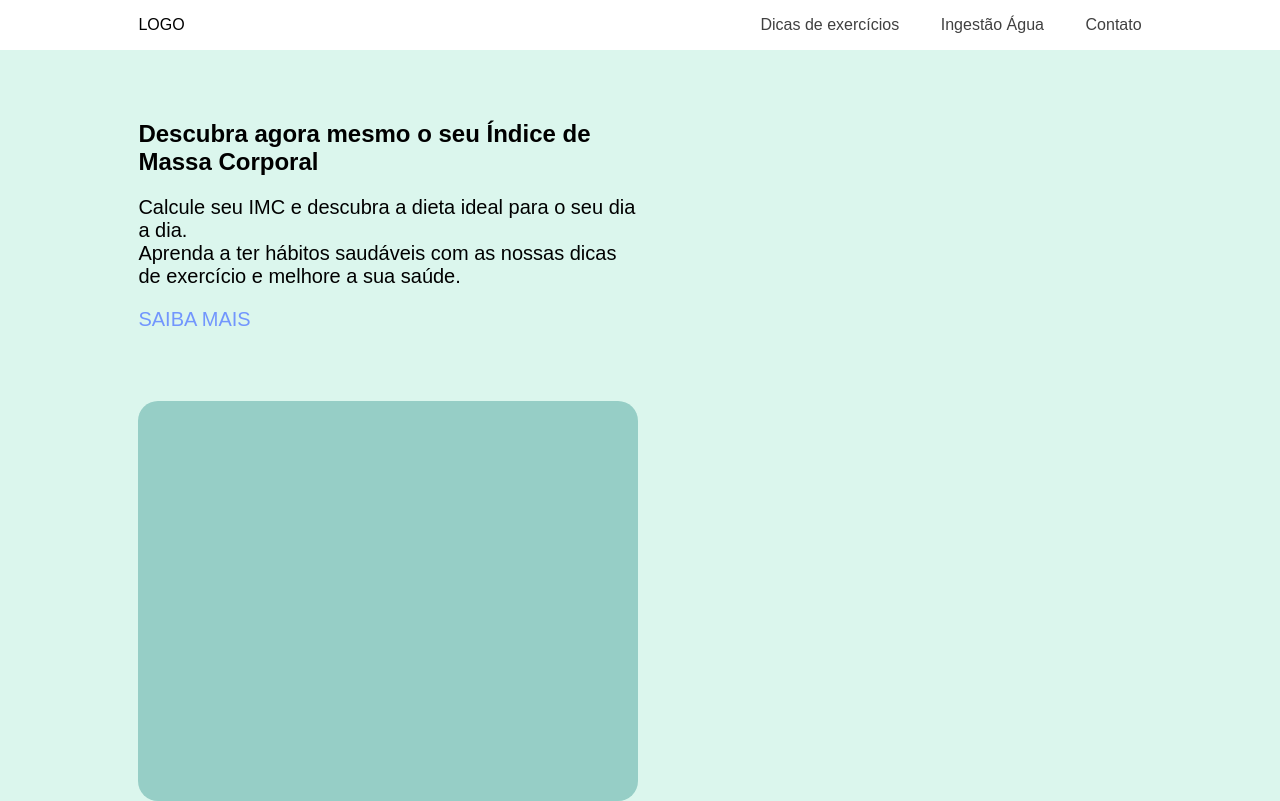
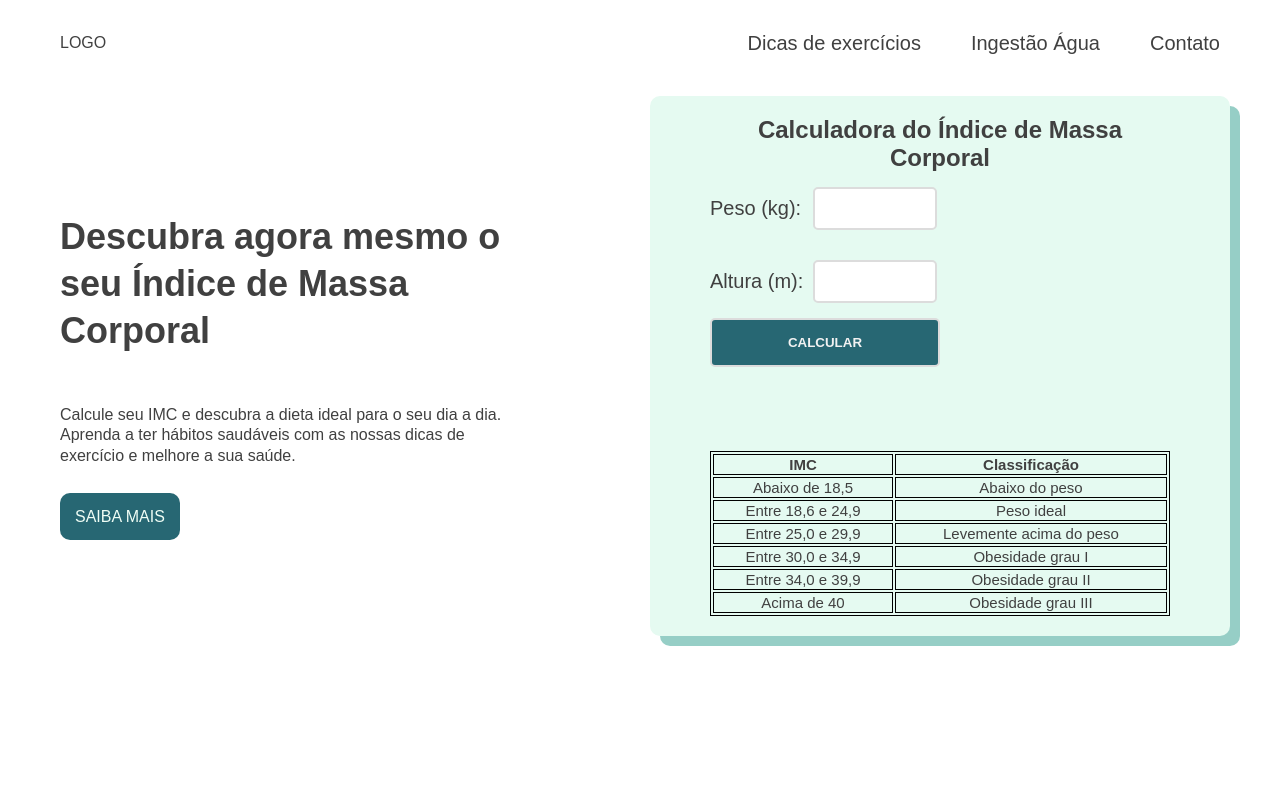
Before and after one commit to victorrgodoy/proj-web-imc, a plain HTML site: page index.html in a window 1280 px wide. Drawn offline with Linux system fonts and the light colour scheme.

Commit message:
main and header

```diff
--- /dev/null
+++ b/css/global.css
@@ -0,0 +1,27 @@
+body {
+  font-family: Arial;
+  margin: 0px;
+  color: #404040;
+}
+
+h1,
+h2,
+h3,
+p {
+  margin: 0px;
+}
+
+ul {
+  margin: 0px;
+  padding: 0px;
+  list-style: none;
+}
+
+img {
+  max-width: 100%;
+  display: block;
+}
+
+a {
+  text-decoration: none;
+}
--- /dev/null
+++ b/css/header.css
@@ -0,0 +1,45 @@
+nav {
+  display: flex;
+  justify-content: space-between;
+  align-items: center;
+  padding: 20px 0px;
+  max-width: 1200px;
+  margin: 0 auto;
+}
+
+nav p {
+  padding: 10px 20px;
+}
+
+nav ul {
+  display: flex;
+  gap: 10px;
+  flex-wrap: wrap;
+  justify-content: center;
+}
+
+nav a {
+  font-size: 20px;
+  color: #404040;
+  line-height: 1.3;
+  /* aumentar área clique com padding nos links*/
+  padding: 10px 20px;
+  display: block;
+}
+
+nav a:hover {
+  color: #276773;
+  transition: 0, 3s;
+}
+
+@media (max-width: 800px) {
+  nav {
+    flex-direction: column;
+    gap: 20px;
+    padding: 15px 0px;
+  }
+  nav a {
+    background-color: #f7fef9;
+    border-radius: 4px;
+  }
+}
--- /dev/null
+++ b/css/introducao.css
@@ -0,0 +1,110 @@
+article {
+  display: grid;
+  grid-template-columns: repeat(12, 1fr);
+  max-width: 1200px;
+  margin: 0 auto;
+  align-items: center;
+}
+
+.introducao {
+  grid-column: 1 / 6;
+  padding: 10px 20px;
+}
+
+.introducao h1 {
+  font-size: 36px;
+  padding: 30px 0px;
+  line-height: 1.3;
+}
+
+.introducao p {
+  padding: 20px 0px;
+  line-height: 1.3;
+}
+
+.introducao a {
+  color: #effdf5;
+  background-color: #276773;
+  padding: 15px;
+  border-radius: 10px;
+}
+
+.introducao a:hover {
+  background-color: #f7fef9;
+  color: #404040;
+  transition: 0.3s;
+}
+
+.box-imc {
+  grid-column: 7 / 13;
+  background-color: #e5faf1;
+  border-radius: 10px;
+  padding: 20px 0px;
+  gap: 10px;
+  margin: 10px 10px;
+  height: 500px;
+  display: flex;
+  flex-direction: column;
+  justify-content: space-between;
+  box-shadow: 10px 10px #96cec6;
+}
+
+.calculadora-imc {
+  font-size: 24px;
+  font-weight: bold;
+  padding: 0px 60px;
+  display: grid;
+  grid-template-columns: auto 1fr;
+}
+
+.calculadora-imc p {
+  grid-column: 1 / 3;
+  font-size: 24px;
+  text-align: center;
+}
+
+label {
+  grid-column: 1;
+  padding: 25px 0px;
+  font-weight: 300;
+  font-size: 20px;
+}
+
+input {
+  margin: 15px 10px;
+  padding: 10px;
+  border-radius: 5px;
+  max-width: 100px;
+  grid-column: 2;
+  border: 2px solid gainsboro;
+}
+
+#button {
+  max-width: 230px;
+  padding: 15px 20px;
+  background-color: #276773;
+  color: #f2f2f2;
+  margin: 0px 0px;
+  grid-column: 1 / 3;
+  font-weight: bold;
+}
+
+table {
+  margin: 0px 60px;
+  text-align: center;
+  border: 1px solid black;
+  font-size: 15px;
+  max-width: 100%;
+}
+
+table th,
+td {
+  border: 1px solid black;
+}
+
+@media (max-width: 1090px) {
+  article {
+    display: flex;
+    flex-direction: column;
+  }
+}
--- /dev/null
+++ b/css/style.css
@@ -0,0 +1,3 @@
+@import url(global.css);
+@import url(header.css);
+@import url(introducao.css);
--- a/index.html
+++ b/index.html
@@ -4,12 +4,12 @@
     <meta charset="UTF-8" />
     <meta name="viewport" content="width=device-width, initial-scale=1.0" />
     <title>IMC Saudável</title>
-    <link rel="stylesheet" href="style.css" />
+    <link rel="stylesheet" href="css/style.css" />
   </head>
   <body>
     <header>
-      <p id="logo">LOGO</p>
       <nav>
+        <p>LOGO</p>
         <ul>
           <li><a href="#">Dicas de exercícios</a></li>
           <li><a href="#">Ingestão Água</a></li>
@@ -20,17 +20,57 @@
 
     <main>
       <article>
-        <div class="conteudo-imc">
+        <div class="introducao">
           <h1>Descubra agora mesmo o seu Índice de Massa Corporal</h1>
           <p>
             Calcule seu IMC e descubra a dieta ideal para o seu dia a dia.
-            <br />Aprenda a ter hábitos saudáveis com as nossas dicas de
-            exercício e melhore a sua saúde.
+            Aprenda a ter hábitos saudáveis com as nossas dicas de exercício e
+            melhore a sua saúde.
           </p>
-          <p><a href="SAIBA MAIS">SAIBA MAIS</a></p>
+          <p><a href="#">SAIBA MAIS</a></p>
         </div>
-        <div class="calculadora-box">
-          <div class="calculadora-imc"></div>
+        <div class="box-imc">
+          <div class="calculadora-imc">
+            <p>Calculadora do Índice de Massa Corporal</p>
+
+            <label for="peso">Peso (kg):</label>
+            <input type="number" id="peso" name="peso" />
+
+            <label for="altura">Altura (m):</label>
+            <input type="number" id="altura" name="altura" />
+
+            <input type="submit" id="button" value="CALCULAR" />
+          </div>
+          <table>
+            <tr>
+              <th>IMC</th>
+              <th>Classificação</th>
+            </tr>
+            <tr>
+              <td>Abaixo de 18,5</td>
+              <td>Abaixo do peso</td>
+            </tr>
+            <tr>
+              <td>Entre 18,6 e 24,9</td>
+              <td>Peso ideal</td>
+            </tr>
+            <tr>
+              <td>Entre 25,0 e 29,9</td>
+              <td>Levemente acima do peso</td>
+            </tr>
+            <tr>
+              <td>Entre 30,0 e 34,9</td>
+              <td>Obesidade grau I</td>
+            </tr>
+            <tr>
+              <td>Entre 34,0 e 39,9</td>
+              <td>Obesidade grau II</td>
+            </tr>
+            <tr>
+              <td>Acima de 40</td>
+              <td>Obesidade grau III</td>
+            </tr>
+          </table>
         </div>
       </article>
     </main>
--- a/style.css
+++ /dev/null
@@ -1,70 +0,0 @@
-body {
-  margin: 0;
-  padding: 0;
-  font-family: Arial;
-}
-
-header {
-  display: flex;
-  justify-content: space-between;
-  margin: 0rem 8.65rem;
-}
-
-nav ul {
-  display: flex;
-  gap: 2.6rem;
-  list-style: none;
-  font-size: 1rem;
-}
-
-nav a {
-  text-decoration: none;
-  color: #404040;
-}
-
-nav a:hover {
-  color: #41878b;
-  transition: 0.3s;
-}
-
-main {
-  height: auto;
-  background-color: #dbf6ed;
-}
-
-article {
-  display: grid;
-  grid-template-columns: 1fr 1fr;
-  margin: 0rem 8.65rem;
-}
-
-.conteudo-imc {
-  padding: 50px 0px;
-  max-width: 500px;
-}
-
-.conteudo-imc p {
-  font-size: 20px;
-}
-
-.conteudo-imc a {
-  text-decoration: none;
-  color: #7296fd;
-}
-
-.conteudo-imc a:hover {
-  color: #41878b;
-  transition: 0.3s;
-}
-
-.calculadora-box {
-  grid-column: 1;
-}
-
-.calculadora-imc {
-  height: 400px;
-  max-width: 500px;
-
-  background-color: #96cec6;
-  border-radius: 20px;
-}
```
